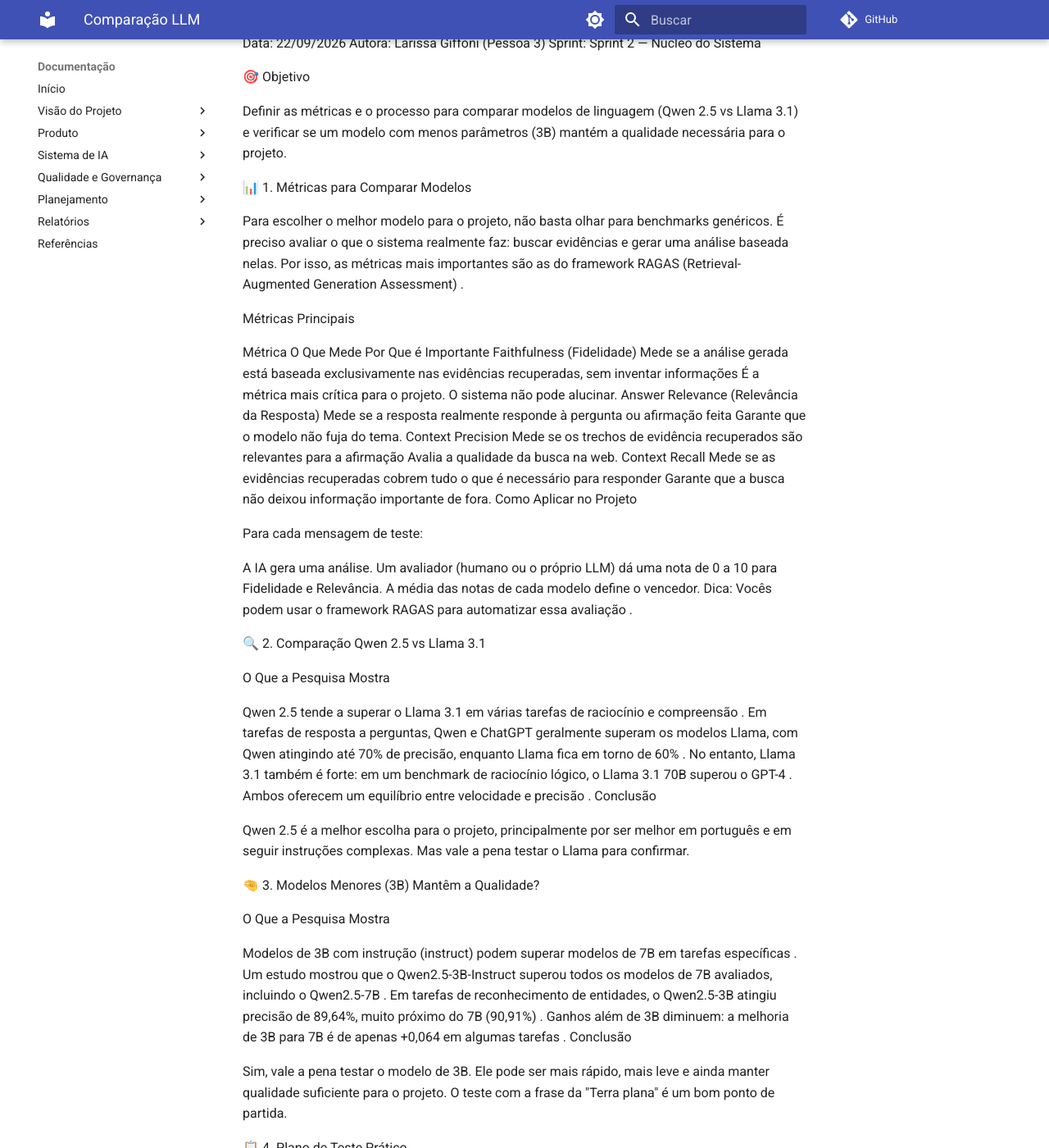
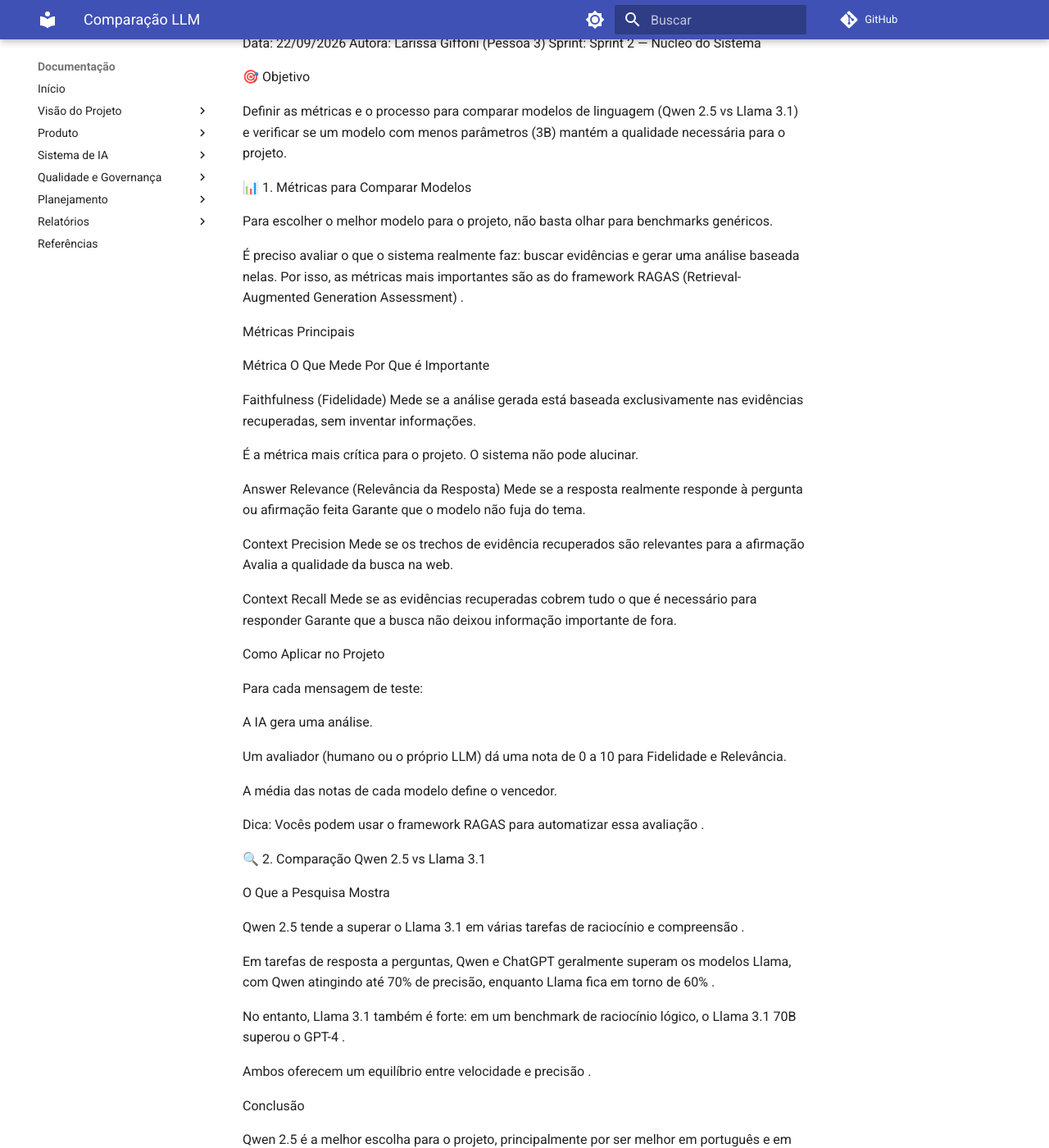
Before and after one commit to Challenge-1-Residencia-IA/Documentacao, an MkDocs documentation site: the page built from docs/Sprint2/Comparação-LLM.md, in a window 1280 px wide and 1400 px high, scrolled down 207 px. Shown: the whole window at 82% size. Built offline with MkDocs 1.6.1 and Material for MkDocs 9.7.7, drawn with Linux system fonts in a browser that asks for light colours; comment, search, counter and statistics services are not loaded; some of the changed text lies outside the part shown.

Commit message:
Update Comparação-LLM.md

```diff
--- a/docs/Sprint2/Comparação-LLM.md
+++ b/docs/Sprint2/Comparação-LLM.md
@@ -10,22 +10,34 @@ Definir as métricas e o processo para comparar modelos de linguagem (Qwen 2.5 v
 
 📊 1. Métricas para Comparar Modelos
 
-Para escolher o melhor modelo para o projeto, não basta olhar para benchmarks genéricos. É preciso avaliar o que o sistema realmente faz: buscar evidências e gerar uma análise baseada nelas. Por isso, as métricas mais importantes são as do framework RAGAS (Retrieval-Augmented Generation Assessment) .
+Para escolher o melhor modelo para o projeto, não basta olhar para benchmarks genéricos.
+
+É preciso avaliar o que o sistema realmente faz: buscar evidências e gerar uma análise baseada nelas. Por isso, as métricas mais importantes são as do framework RAGAS (Retrieval-Augmented Generation Assessment) .
 
 Métricas Principais
 
 Métrica	O Que Mede	Por Que é Importante
-Faithfulness (Fidelidade)	Mede se a análise gerada está baseada exclusivamente nas evidências recuperadas, sem inventar informações 	É a métrica mais crítica para o projeto. O sistema não pode alucinar.
+
+Faithfulness (Fidelidade)	Mede se a análise gerada está baseada exclusivamente nas evidências recuperadas, sem inventar informações.
+
+É a métrica mais crítica para o projeto. O sistema não pode alucinar.
+
 Answer Relevance (Relevância da Resposta)	Mede se a resposta realmente responde à pergunta ou afirmação feita 	Garante que o modelo não fuja do tema.
+
 Context Precision	Mede se os trechos de evidência recuperados são relevantes para a afirmação 	Avalia a qualidade da busca na web.
+
 Context Recall	Mede se as evidências recuperadas cobrem tudo o que é necessário para responder 	Garante que a busca não deixou informação importante de fora.
+
 Como Aplicar no Projeto
 
 Para cada mensagem de teste:
 
 A IA gera uma análise.
+
 Um avaliador (humano ou o próprio LLM) dá uma nota de 0 a 10 para Fidelidade e Relevância.
+
 A média das notas de cada modelo define o vencedor.
+
 Dica: Vocês podem usar o framework RAGAS para automatizar essa avaliação .
 
 🔍 2. Comparação Qwen 2.5 vs Llama 3.1
@@ -33,9 +45,13 @@ Dica: Vocês podem usar o framework RAGAS para automatizar essa avaliação .
 O Que a Pesquisa Mostra
 
 Qwen 2.5 tende a superar o Llama 3.1 em várias tarefas de raciocínio e compreensão .
+
 Em tarefas de resposta a perguntas, Qwen e ChatGPT geralmente superam os modelos Llama, com Qwen atingindo até 70% de precisão, enquanto Llama fica em torno de 60% .
+
 No entanto, Llama 3.1 também é forte: em um benchmark de raciocínio lógico, o Llama 3.1 70B superou o GPT-4 .
+
 Ambos oferecem um equilíbrio entre velocidade e precisão .
+
 Conclusão
 
 Qwen 2.5 é a melhor escolha para o projeto, principalmente por ser melhor em português e em seguir instruções complexas. Mas vale a pena testar o Llama para confirmar.
@@ -45,9 +61,13 @@ Qwen 2.5 é a melhor escolha para o projeto, principalmente por ser melhor em po
 O Que a Pesquisa Mostra
 
 Modelos de 3B com instrução (instruct) podem superar modelos de 7B em tarefas específicas .
+
 Um estudo mostrou que o Qwen2.5-3B-Instruct superou todos os modelos de 7B avaliados, incluindo o Qwen2.5-7B .
+
 Em tarefas de reconhecimento de entidades, o Qwen2.5-3B atingiu precisão de 89,64%, muito próximo do 7B (90,91%) .
+
 Ganhos além de 3B diminuem: a melhoria de 3B para 7B é de apenas +0,064 em algumas tarefas .
+
 Conclusão
 
 Sim, vale a pena testar o modelo de 3B. Ele pode ser mais rápido, mais leve e ainda manter qualidade suficiente para o projeto. O teste com a frase da "Terra plana" é um bom ponto de partida.
@@ -55,11 +75,17 @@ Sim, vale a pena testar o modelo de 3B. Ele pode ser mais rápido, mais leve e a
 📋 4. Plano de Teste Prático
 
 Passo	O Que Fazer	Modelos
+
 1	Baixar os modelos	qwen2.5:3b e llama3.1:8b
+
 2	Testar com 5 mensagens diferentes	Falsa, fora de contexto, opinião, sátira, múltiplas afirmações
+
 3	Avaliar Fidelidade e Relevância	Nota de 0 a 10 para cada resposta
+
 4	Comparar os resultados	Planilha com as notas
+
 5	Escolher o modelo vencedor	Qwen, Llama ou Qwen 3B
+
 📌 Nome Sugerido para a Pesquisa
 
 "Avaliação Comparativa de Modelos de Linguagem para RAG em Alfabetização Midiática"
@@ -69,8 +95,13 @@ Ou, mais curto: "Benchmark de LLMs para Copiloto Investigativo"
 📎 Próximos Passos
 
 Baixar os modelos (qwen2.5:3b e llama3.1:8b).
+
 Criar um script de teste em lote.
+
 Avaliar as respostas com as métricas RAGAS.
+
 Documentar os resultados no Trello.
+
 Documentação criada por: Larissa Giffoni
+
 Revisada por: Larissa Giffoni
```
